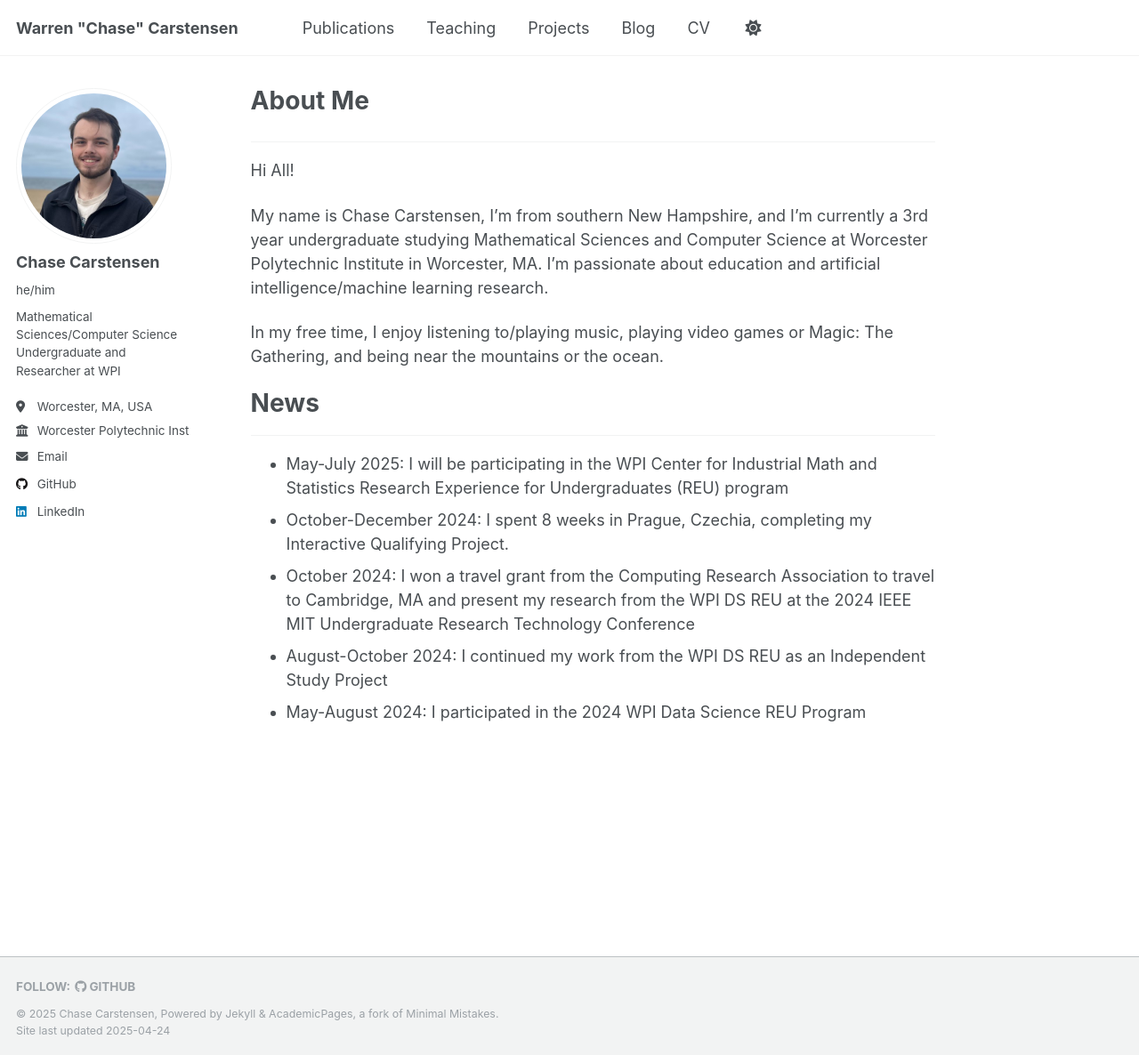
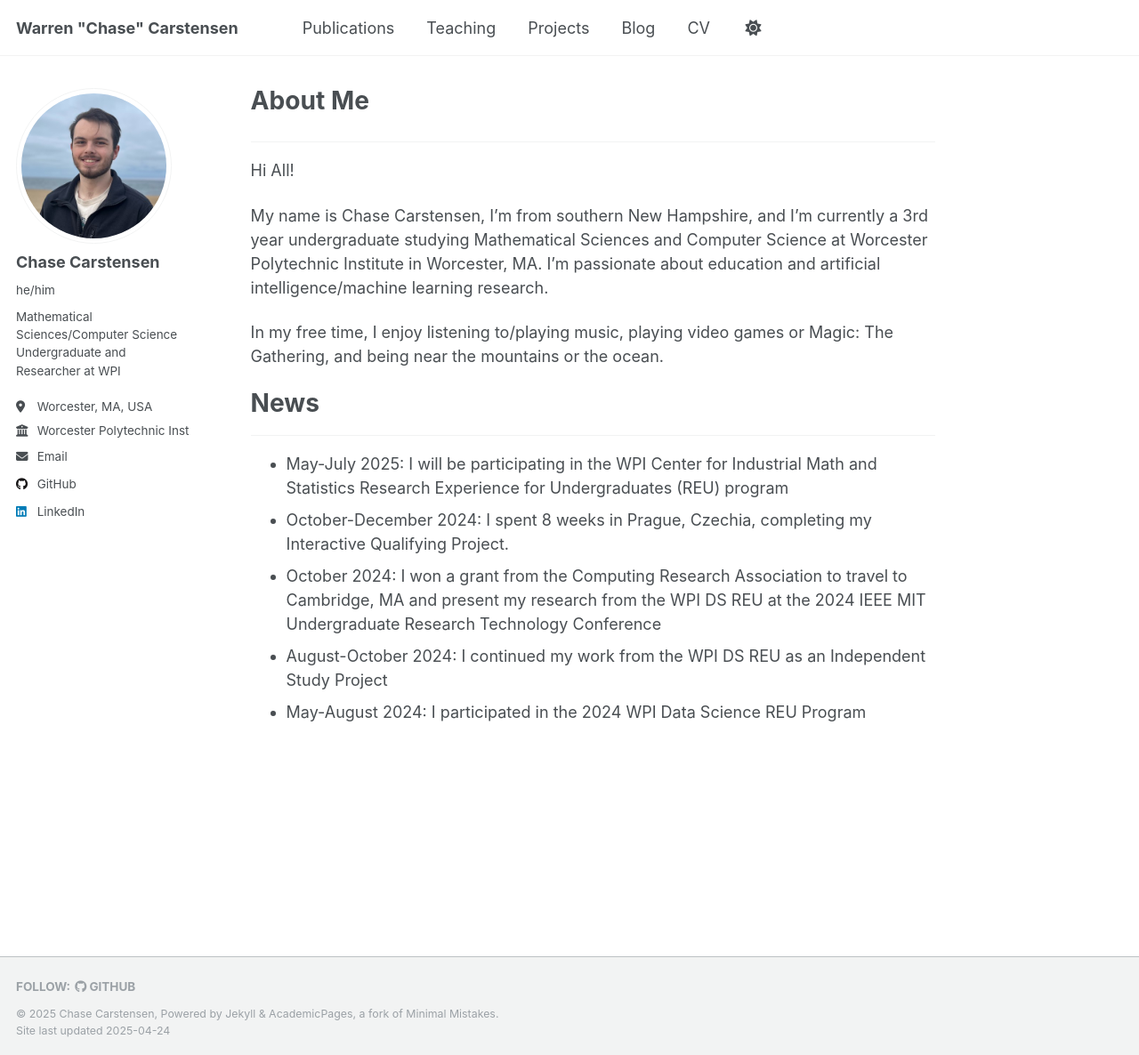
Before and after one commit to chase12803/chase12803.github.io, a Jekyll site: the page built from _pages/about.md, in a window 1280 px wide and 1186 px high. Shown: the whole window at 89% size. Built offline with Jekyll 4.4.1, drawn with Linux system fonts in a browser that asks for light colours.

Commit message:
changed wording

```diff
--- a/_pages/about.md
+++ b/_pages/about.md
@@ -18,6 +18,6 @@
 
 - May-July 2025: I will be participating in the WPI Center for Industrial Math and Statistics Research Experience for Undergraduates (REU) program
 - October-December 2024: I spent 8 weeks in Prague, Czechia, completing my Interactive Qualifying Project.
-- October 2024: I won a travel grant from the Computing Research Association to travel to Cambridge, MA and present my research from the WPI DS REU at the 2024 IEEE MIT Undergraduate Research Technology Conference
+- October 2024: I won a grant from the Computing Research Association to travel to Cambridge, MA and present my research from the WPI DS REU at the 2024 IEEE MIT Undergraduate Research Technology Conference
 - August-October 2024: I continued my work from the WPI DS REU as an Independent Study Project
 - May-August 2024: I participated in the 2024 WPI Data Science REU Program
```
